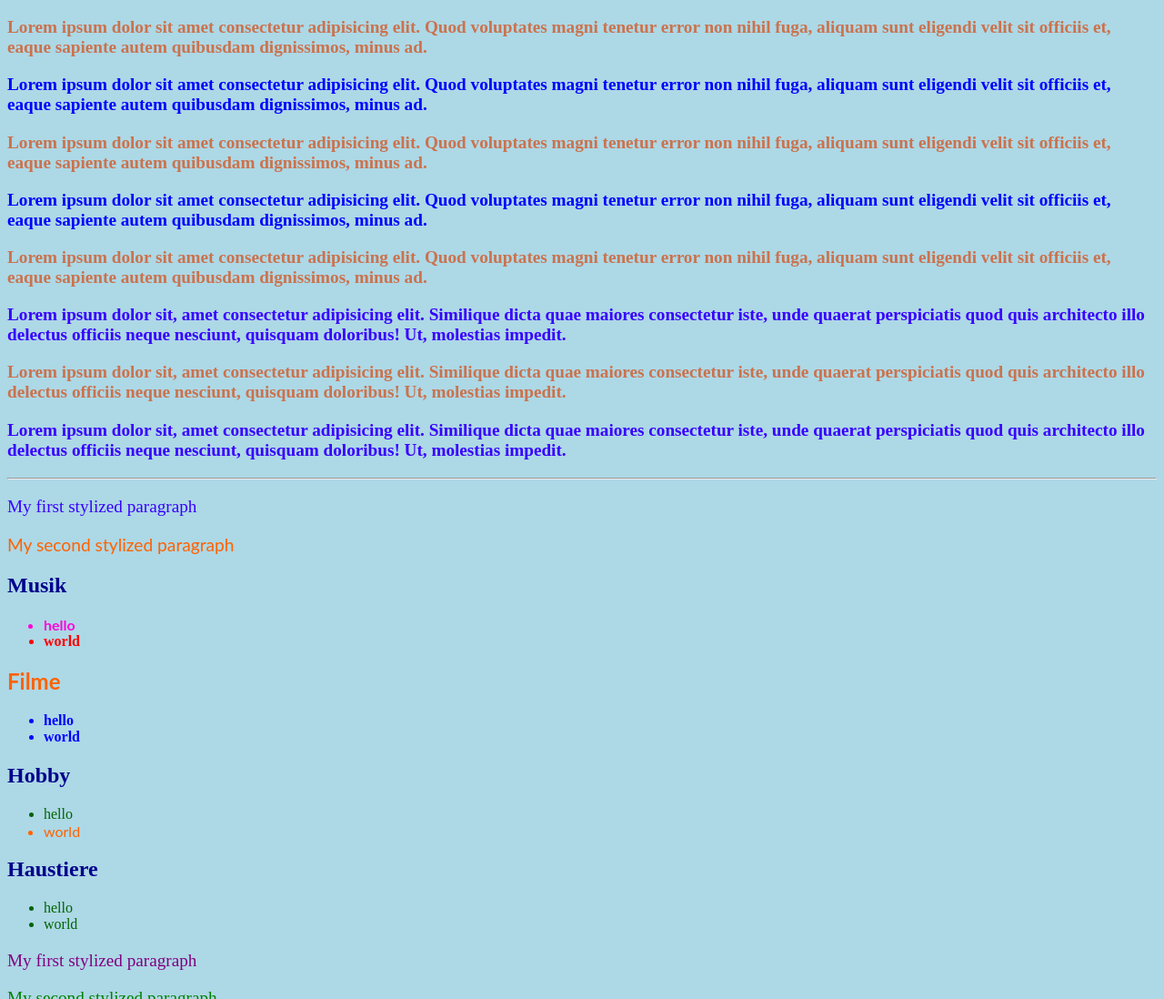
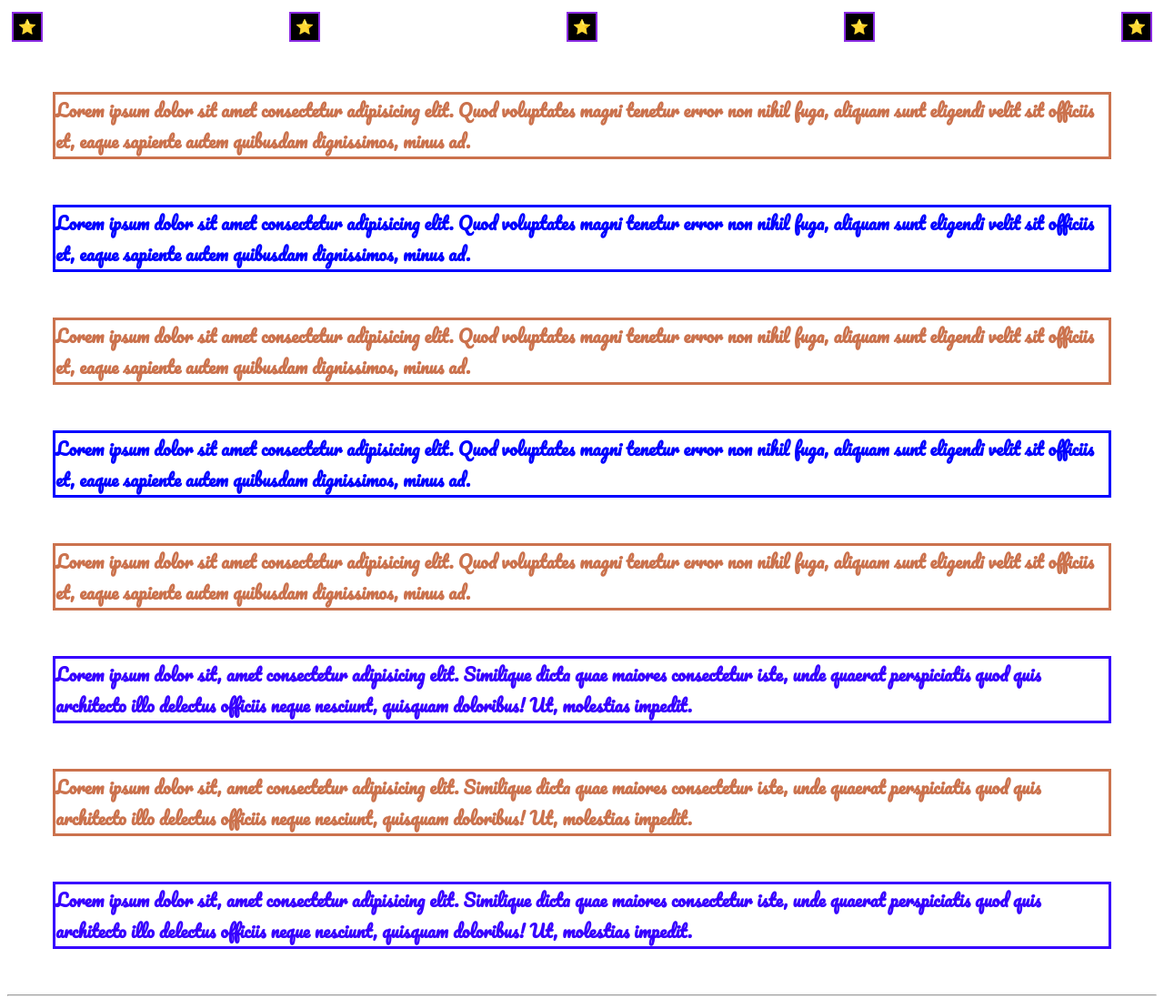
Before and after one commit to MTeeeee/25-03-ON, a plain HTML site: page CSS/index.html in a window 1280 px wide. Shown: the top 1098 px of the page at 91% size. Drawn offline with Linux system fonts and the light colour scheme; a web font is replaced by a local one.

Commit message:
update unterricht CSS

```diff
--- a/CSS/index.html
+++ b/CSS/index.html
@@ -4,35 +4,92 @@
     <meta charset="UTF-8" />
     <meta name="viewport" content="width=device-width, initial-scale=1.0" />
     <title>Document</title>
-    <link rel="stylesheet" href="./style.css">
+    <link rel="preconnect" href="https://fonts.googleapis.com" />
+    <link rel="preconnect" href="https://fonts.gstatic.com" crossorigin />
+    <link
+      href="https://fonts.googleapis.com/css2?family=Jersey+10&family=Lato&family=Pacifico&family=Playwrite+AU+SA:wght@100..400&display=swap"
+      rel="stylesheet"
+    />
+    <link rel="stylesheet" href="./style.css" />
   </head>
 
   <body>
+    <div id="star_box">
+      <div class="star">
+        <span>⭐</span>
+      </div>
+      <div class="star">
+        <span>⭐</span>
+      </div>
+      <div class="star">
+        <span>⭐</span>
+      </div>
+      <div class="star">
+        <span>⭐</span>
+      </div>
+      <div class="star">
+        <span>⭐</span>
+      </div>
+    </div>
 
-    <p class="ungerade" id="first">Lorem ipsum dolor sit amet consectetur adipisicing elit. Quod voluptates magni tenetur error non nihil fuga, aliquam sunt eligendi velit sit officiis et, eaque sapiente autem quibusdam dignissimos, minus ad.</p>
-    <p class="gerade">Lorem ipsum dolor sit amet consectetur adipisicing elit. Quod voluptates magni tenetur error non nihil fuga, aliquam sunt eligendi velit sit officiis et, eaque sapiente autem quibusdam dignissimos, minus ad.</p>
-    <p class="ungerade">Lorem ipsum dolor sit amet consectetur adipisicing elit. Quod voluptates magni tenetur error non nihil fuga, aliquam sunt eligendi velit sit officiis et, eaque sapiente autem quibusdam dignissimos, minus ad.</p>
-    <p class="gerade">Lorem ipsum dolor sit amet consectetur adipisicing elit. Quod voluptates magni tenetur error non nihil fuga, aliquam sunt eligendi velit sit officiis et, eaque sapiente autem quibusdam dignissimos, minus ad.</p>
-    <p class="ungerade">Lorem ipsum dolor sit amet consectetur adipisicing elit. Quod voluptates magni tenetur error non nihil fuga, aliquam sunt eligendi velit sit officiis et, eaque sapiente autem quibusdam dignissimos, minus ad.</p>
+    <p class="ungerade" id="first">
+      Lorem ipsum dolor sit amet consectetur adipisicing elit. Quod voluptates
+      magni tenetur error non nihil fuga, aliquam sunt eligendi velit sit
+      officiis et, eaque sapiente autem quibusdam dignissimos, minus ad.
+    </p>
+    <p class="gerade">
+      Lorem ipsum dolor sit amet consectetur adipisicing elit. Quod voluptates
+      magni tenetur error non nihil fuga, aliquam sunt eligendi velit sit
+      officiis et, eaque sapiente autem quibusdam dignissimos, minus ad.
+    </p>
+    <p class="ungerade">
+      Lorem ipsum dolor sit amet consectetur adipisicing elit. Quod voluptates
+      magni tenetur error non nihil fuga, aliquam sunt eligendi velit sit
+      officiis et, eaque sapiente autem quibusdam dignissimos, minus ad.
+    </p>
+    <p class="gerade">
+      Lorem ipsum dolor sit amet consectetur adipisicing elit. Quod voluptates
+      magni tenetur error non nihil fuga, aliquam sunt eligendi velit sit
+      officiis et, eaque sapiente autem quibusdam dignissimos, minus ad.
+    </p>
+    <p class="ungerade">
+      Lorem ipsum dolor sit amet consectetur adipisicing elit. Quod voluptates
+      magni tenetur error non nihil fuga, aliquam sunt eligendi velit sit
+      officiis et, eaque sapiente autem quibusdam dignissimos, minus ad.
+    </p>
 
     <div class="ungerade gerade">
-        <p>Lorem ipsum dolor sit, amet consectetur adipisicing elit. Similique dicta quae maiores consectetur iste, unde quaerat perspiciatis quod quis architecto illo delectus officiis neque nesciunt, quisquam doloribus! Ut, molestias impedit.</p>
+      <p>
+        Lorem ipsum dolor sit, amet consectetur adipisicing elit. Similique
+        dicta quae maiores consectetur iste, unde quaerat perspiciatis quod quis
+        architecto illo delectus officiis neque nesciunt, quisquam doloribus!
+        Ut, molestias impedit.
+      </p>
     </div>
 
     <div class="ungerade">
-        <p class="ungerade">Lorem ipsum dolor sit, amet consectetur adipisicing elit. Similique dicta quae maiores consectetur iste, unde quaerat perspiciatis quod quis architecto illo delectus officiis neque nesciunt, quisquam doloribus! Ut, molestias impedit.</p>
+      <p class="ungerade">
+        Lorem ipsum dolor sit, amet consectetur adipisicing elit. Similique
+        dicta quae maiores consectetur iste, unde quaerat perspiciatis quod quis
+        architecto illo delectus officiis neque nesciunt, quisquam doloribus!
+        Ut, molestias impedit.
+      </p>
     </div>
 
     <div class="gerade">
-        <p>Lorem ipsum dolor sit, amet consectetur adipisicing elit. Similique dicta quae maiores consectetur iste, unde quaerat perspiciatis quod quis architecto illo delectus officiis neque nesciunt, quisquam doloribus! Ut, molestias impedit.</p>
+      <p>
+        Lorem ipsum dolor sit, amet consectetur adipisicing elit. Similique
+        dicta quae maiores consectetur iste, unde quaerat perspiciatis quod quis
+        architecto illo delectus officiis neque nesciunt, quisquam doloribus!
+        Ut, molestias impedit.
+      </p>
     </div>
 
-
-    <hr>
+    <hr />
     <p>My first stylized paragraph</p>
     <p class="fresh">My second stylized paragraph</p>
 
-    <h2 id="" class=""    >Musik</h2>
+    <h2 id="" class="">Musik</h2>
     <ul id="music_list">
       <li id="first_music" class="fresh">hello</li>
       <li>world</li>
--- a/CSS/style.css
+++ b/CSS/style.css
@@ -3,13 +3,35 @@
    und größer dargestellt
     */
 
-* {
-  background-color: lightblue;
+
+
+body{
+
+  background-repeat: no-repeat;
+  background-size: 100%;
 }
+
+.star {
+  border: 2px solid blueviolet;
+  background-color: black;
+  padding: 5px;
+  margin: 5px;
+}
+
+#star_box {
+  display: flex;
+  justify-content: space-between;
+}
+
 p {
   color: rgb(55, 0, 255);
   font-size: larger;
+  border: solid;
+  padding: 10px 50px0;
+  margin: 50px;
+  font-family: Pacifico;
 }
+
 h2 {
   color: darkblue;
 }
@@ -21,11 +43,11 @@ h2 {
 
 .fresh {
   font-family: Lato, Arial, sans-serif;
-  color: rgb(255, 98, 0);
+  color: rgba(255, 98, 0, 0.632);
 }
 
 #music_list {
-  color: red;
+  color: rgb(106, 142, 105);
   font-weight: bold;
 }
 
```
